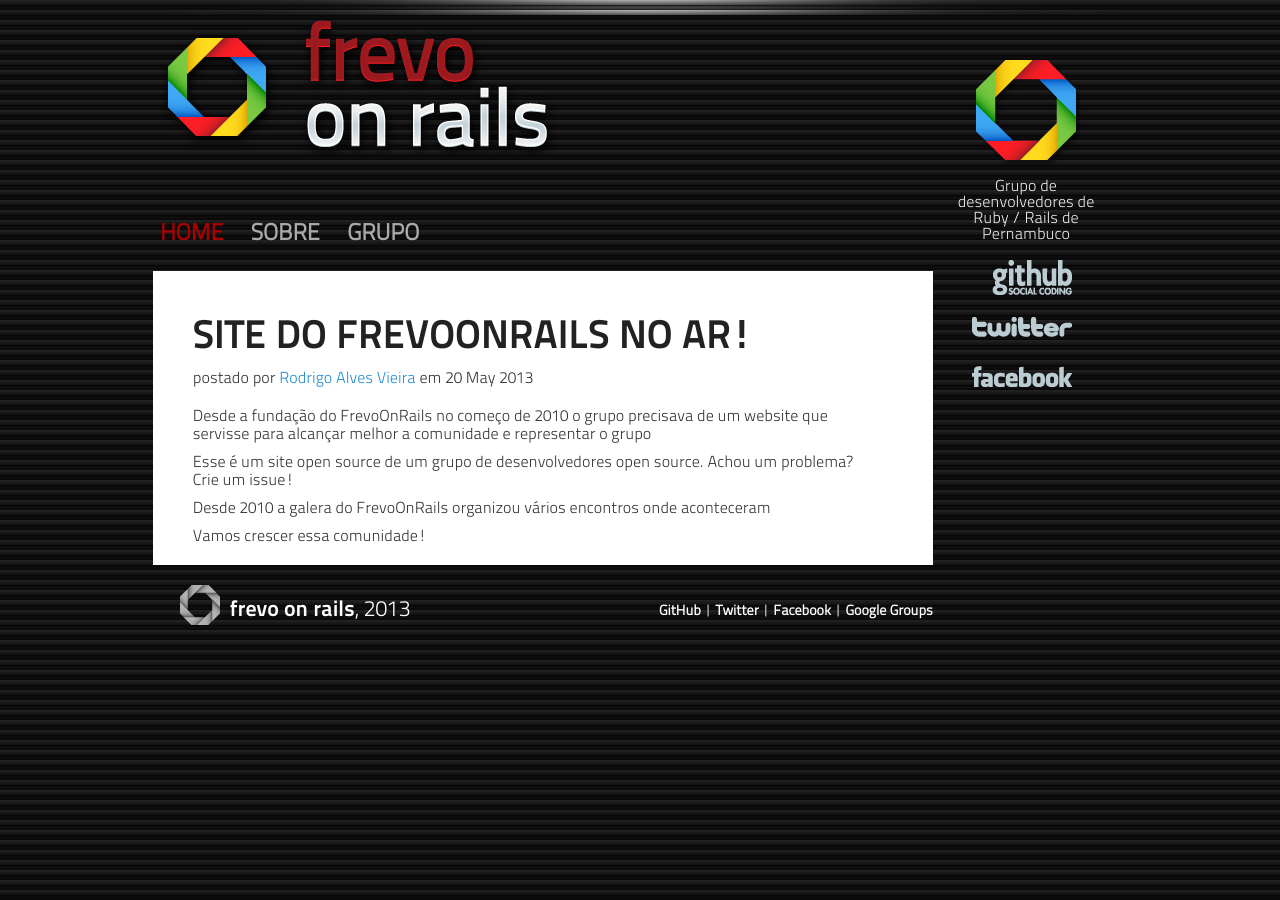
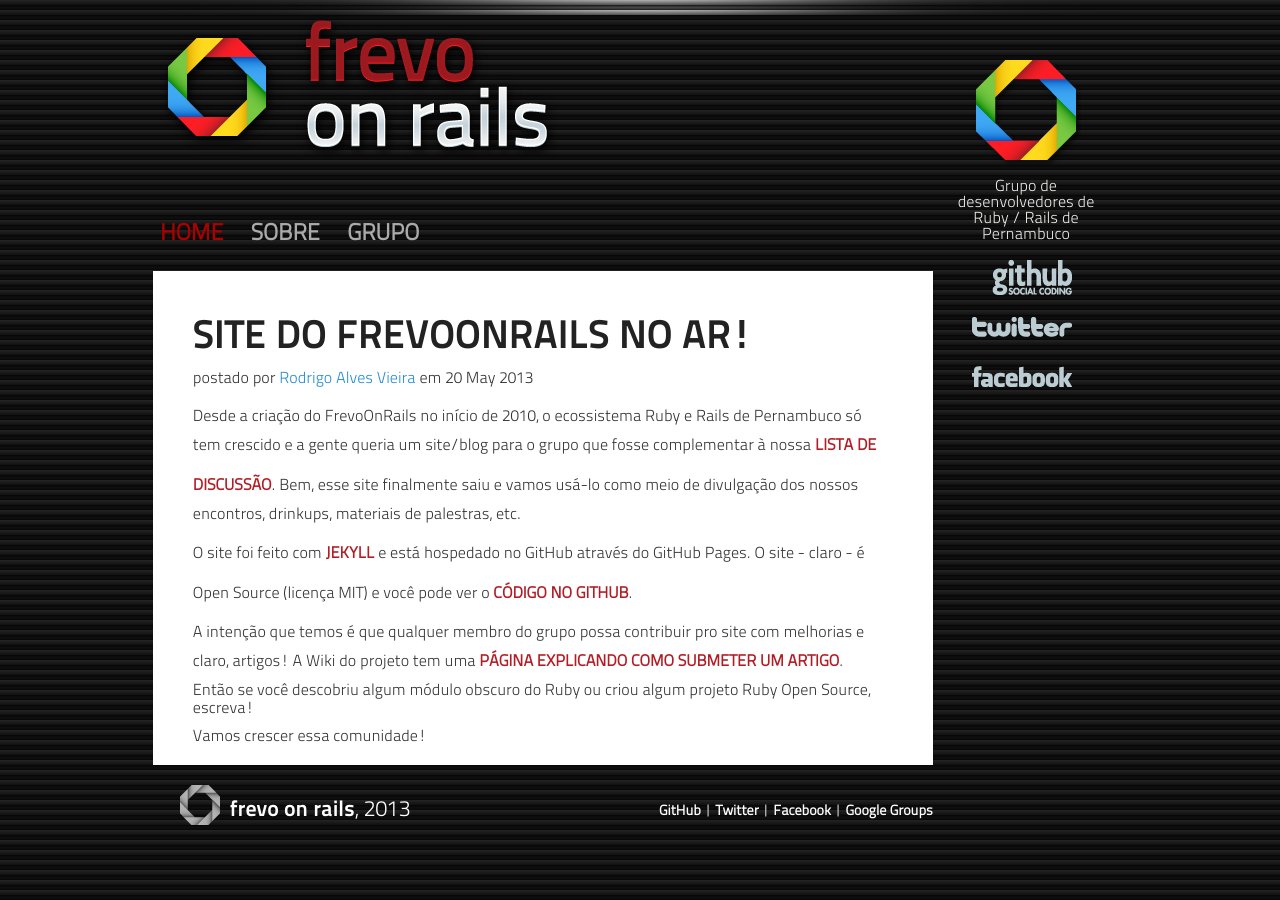
Before and after one commit to frevo-on-rails/frevo-on-rails.github.com, a Jekyll site: the page built from _posts/2013-05-20-no-ar.markdown, in a window 1280 px wide. Built offline with Jekyll 4.4.1, drawn with Linux system fonts in a browser that asks for light colours; nearby versions of some CDN libraries.

Commit message:
Terminando o primeiro post

```diff
--- a/_posts/2013-05-20-no-ar.markdown
+++ b/_posts/2013-05-20-no-ar.markdown
@@ -3,14 +3,19 @@ layout: post
 title:  "Site do FrevoOnRails no ar!"
 date:   2013-05-20 19:13:39
 author: Rodrigo Alves Vieira
-author_url: https://twitter.com/rodrigoavie
 categories: posts
 ---
 
-Desde a fundação do FrevoOnRails no começo de 2010 o grupo precisava de um website que servisse para alcançar melhor a comunidade e representar o grupo
+Desde a criação do FrevoOnRails no início de 2010, o ecossistema Ruby e Rails de Pernambuco só tem crescido e
+a gente queria um site/blog para o grupo que fosse complementar à nossa [lista de discussão]. Bem, esse site finalmente saiu e vamos usá-lo como meio de divulgação dos nossos encontros, _drinkups_, materiais de palestras, etc.
 
-Esse é um site open source de um grupo de desenvolvedores open source. Achou um problema? Crie um issue!
+O site foi feito com [Jekyll] e está hospedado no GitHub através do GitHub Pages. O site - claro - é Open Source (licença MIT) e você pode ver o [código no GitHub].
 
-Desde 2010 a galera do FrevoOnRails organizou vários encontros onde aconteceram
+A intenção que temos é que qualquer membro do grupo possa contribuir pro site com melhorias e claro, artigos! A Wiki do projeto tem uma [página explicando como submeter um artigo]. Então se você descobriu algum módulo obscuro do Ruby ou criou algum projeto Ruby Open Source, escreva!
 
 Vamos crescer essa comunidade!
+
+[lista de discussão]: https://groups.google.com/forum/?fromgroups#!forum/frevo-on-rails
+[Jekyll]: http://jekyllrb.com/
+[código no GitHub]: https://github.com/frevo-on-rails/frevo-on-rails.github.com/
+[página explicando como submeter um artigo]: https://github.com/frevo-on-rails/frevo-on-rails.github.com/wiki/Escreva-no-Blog
```
